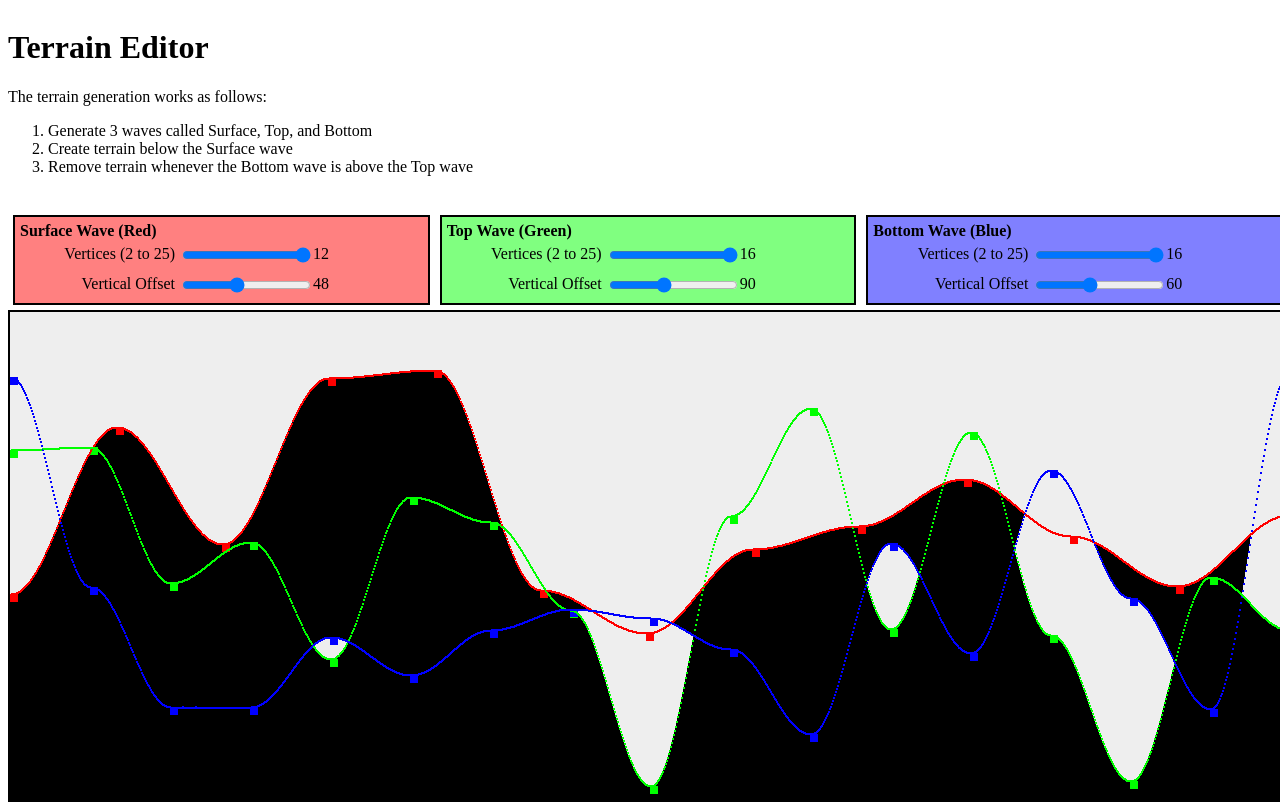
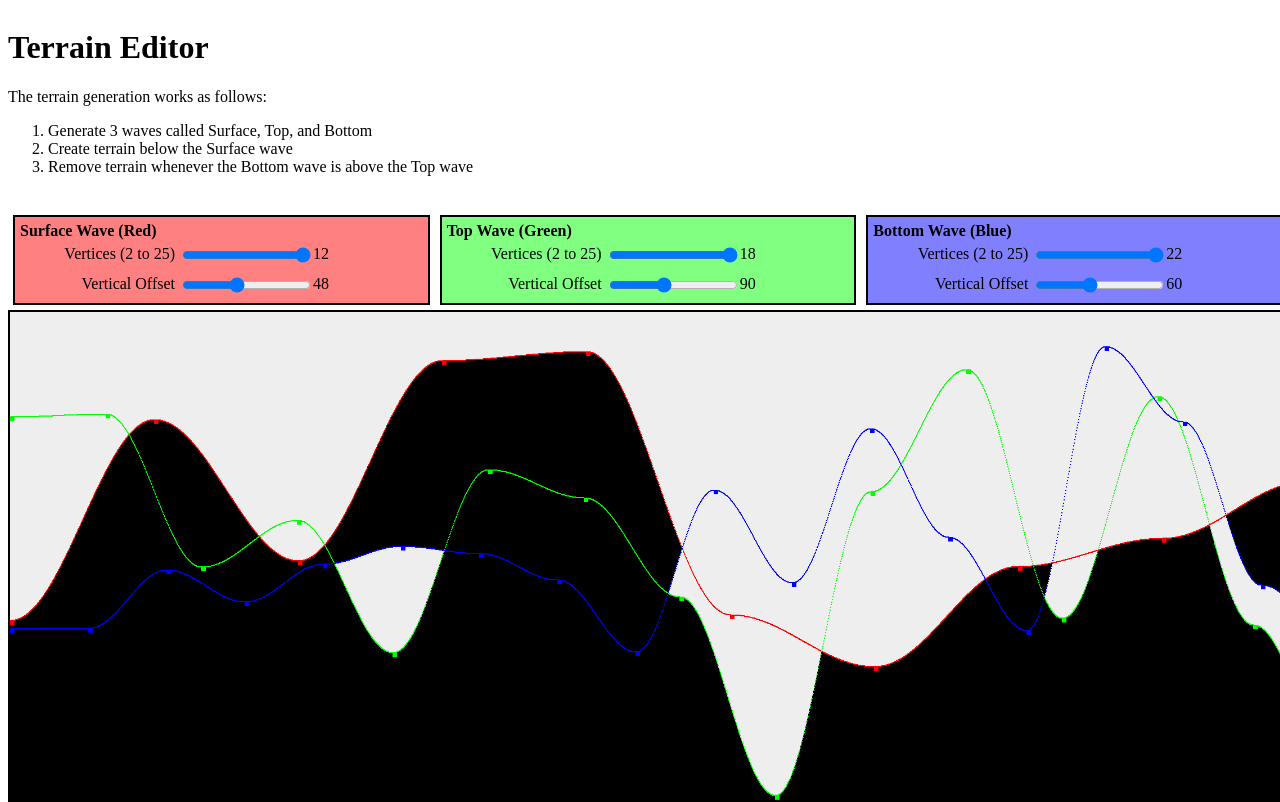
Before and after one commit to svntax/WaveTerrainEditor, a React app: page / in a window 1280 px wide. Shown: the top 802 px of the page. Built offline with nearby package versions, Linux system fonts and the light colour scheme; the HTML template or start-up script is replaced by a standard one.

Commit message:
Adjust map size to match in-game's map size

```diff
--- a/src/components/App.js
+++ b/src/components/App.js
@@ -8,22 +8,22 @@ import Button from "./Button";
 const VERTICAL_OFFSET_MIN = -200;
 const VERTICAL_OFFSET_MAX = 400;
 
+const MAP_WIDTH = 3072; //1280;
+const MAP_HEIGHT = 1280; //720;
+
 class App extends React.Component {
 	constructor(props){
 		super(props);
 
-		let surfaceWave = new MapWave(1280, 300, 12345);
-		//surfaceWave.setOffsetY(48);
+		let surfaceWave = new MapWave(MAP_WIDTH, MAP_HEIGHT / 2, 12345);
 		surfaceWave.generateWave();
 
-		let topWave = new MapWave(1280, 400, 12345);
-		topWave.setNumVertices(16);
-		//topWave.setOffsetY(90);
+		let topWave = new MapWave(MAP_WIDTH, 800, 12345);
+		topWave.setNumVertices(18);
 		topWave.generateWave();
 
-		let bottomWave = new MapWave(1280, 400, 12345);
-		bottomWave.setNumVertices(16);
-		//bottomWave.setOffsetY(60);
+		let bottomWave = new MapWave(MAP_WIDTH, 600, 12345);
+		bottomWave.setNumVertices(22);
 		bottomWave.generateWave();
 
 		this.state = {
@@ -39,11 +39,11 @@ class App extends React.Component {
 				verticalOffset: 48
 			},
 			topWaveProperties: {
-				numVertices: 16,
+				numVertices: 18,
 				verticalOffset: 90
 			},
 			bottomWaveProperties: {
-				numVertices: 16,
+				numVertices: 22,
 				verticalOffset: 60
 			},
 			surfaceVertices: "s,",
@@ -100,9 +100,9 @@ class App extends React.Component {
 	}
 
 	generateRandomMap = () => {
-		let surfaceWave = new MapWave(1280, 300, 12345);
-		let topWave = new MapWave(1280, 400, 12345);
-		let bottomWave = new MapWave(1280, 400, 12345);
+		let surfaceWave = new MapWave(MAP_WIDTH, MAP_HEIGHT / 2, 12345);
+		let topWave = new MapWave(MAP_WIDTH, 800, 12345);
+		let bottomWave = new MapWave(MAP_WIDTH, 600, 12345);
 
 		surfaceWave.setInterpolationMethod(this.state.interpolationMethod);
 		topWave.setInterpolationMethod(this.state.interpolationMethod);
@@ -287,7 +287,7 @@ class App extends React.Component {
 						</div>
 					</div>
 				</form>
-				<CanvasArea width={1280} height={720} bgColor="#eeeeee"
+				<CanvasArea width={MAP_WIDTH} height={MAP_HEIGHT} bgColor="#eeeeee"
 					surfaceWave={this.state.surfaceWave} topWave={this.state.topWave} bottomWave={this.state.bottomWave}
 					surfaceWaveOffsetY={this.state.surfaceWaveProperties.verticalOffset}
 					topWaveOffsetY={this.state.topWaveProperties.verticalOffset}
@@ -305,7 +305,7 @@ class App extends React.Component {
 					</select>
 					<Button label="Export Map Data" onClick={this.exportMapData} />
 					<textarea className="ui-textbox" value={this.state.mapData} readOnly />
-					<h3>How To Use In Game</h3>
+					<h3>How To Import Map In Game</h3>
 					<p>Highlight and copy the text above. Then go back to the lobby and start the game.</p>
 				</div>
 			</div>
--- a/src/components/CanvasArea.css
+++ b/src/components/CanvasArea.css
@@ -1,5 +1,11 @@
 .canvas-root {
 	border-style: solid;
 	border-width: 2px;
+	width: 1280px;
 	height: 720px;
+	overflow: scroll;
 }
+
+canvas {
+	height: 100%;
+}
```
